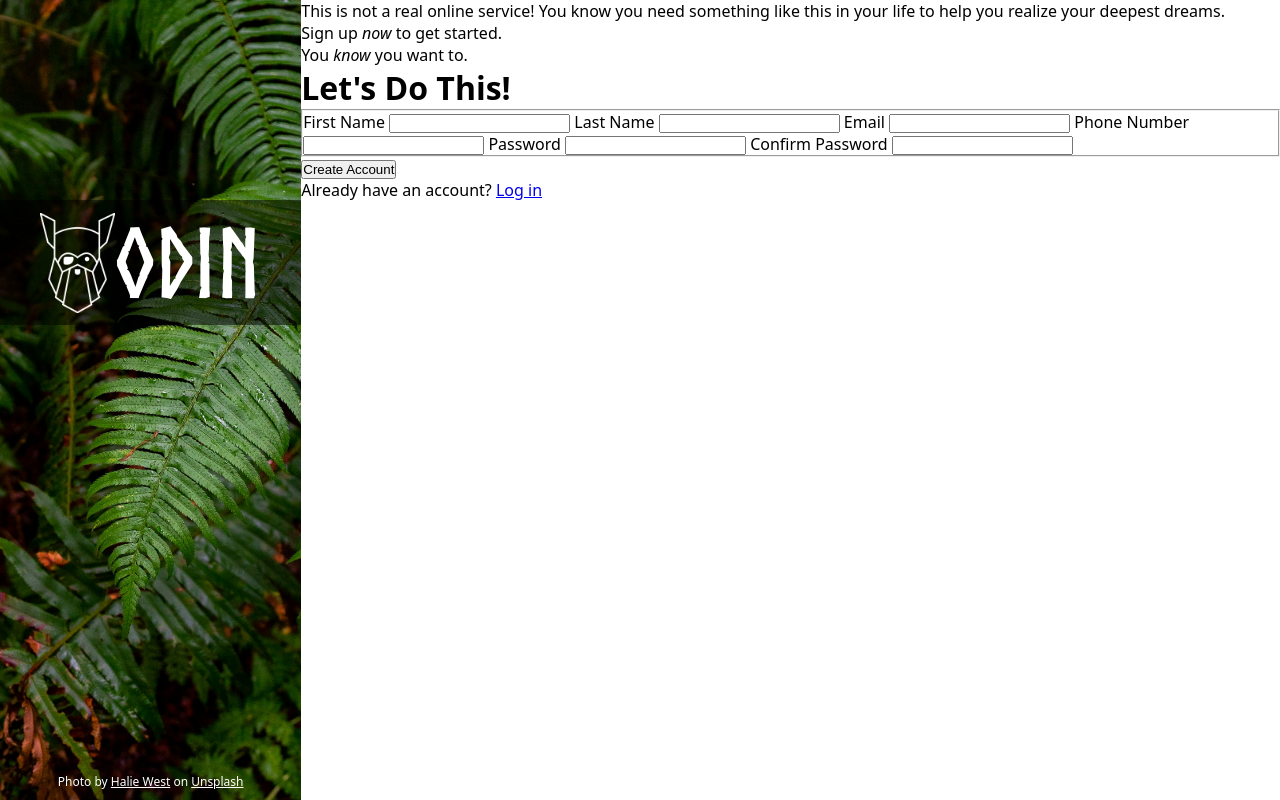
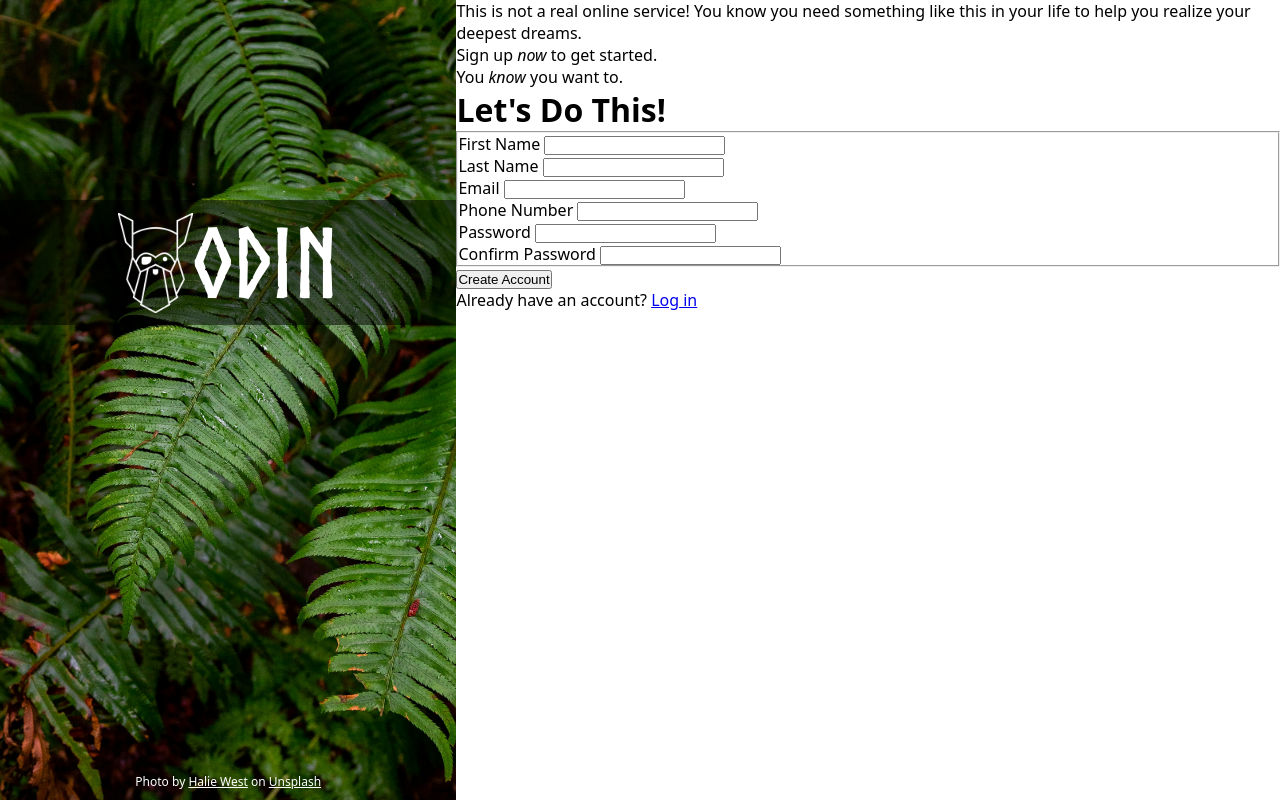
Before and after one commit to rukyese/odin-sign-up-form, a plain HTML site: page index.html in a window 1280 px wide. Drawn offline with Linux system fonts and the light colour scheme; files whose address does not match are found by name.

Commit message:
Wrap label and inputs in input groups

```diff
--- a/index.html
+++ b/index.html
@@ -27,23 +27,35 @@
         <h1 class="form-heading">Let's Do This!</h1>
 
         <fieldset>
+          <div class="input-group">
             <label for="fname">First Name</label>
             <input type="text" name="fname" id="fname">
+          </div>
 
+          <div class="input-group">
             <label for="lname">Last Name</label>
             <input type="text" name="lname" id="lname">
+          </div>
 
+          <div class="input-group">
             <label for="email">Email</label>
             <input type="email" name="email" id="email">
+          </div>
 
+          <div class="input-group">
             <label for="phone">Phone Number</label>
             <input type="tel" name="phone" id="phone">
+          </div>
 
+          <div class="input-group">
             <label for="password">Password</label>
             <input type="password" name="password" id="password">
+          </div>
 
+          <div class="input-group">
             <label for="curr-password">Confirm Password</label>
             <input type="password" name="curr-password" id="curr-password">
+          </div>
         </fieldset>
       </form>
 
```
Lines whose indentation alone changed are shown as unchanged.
